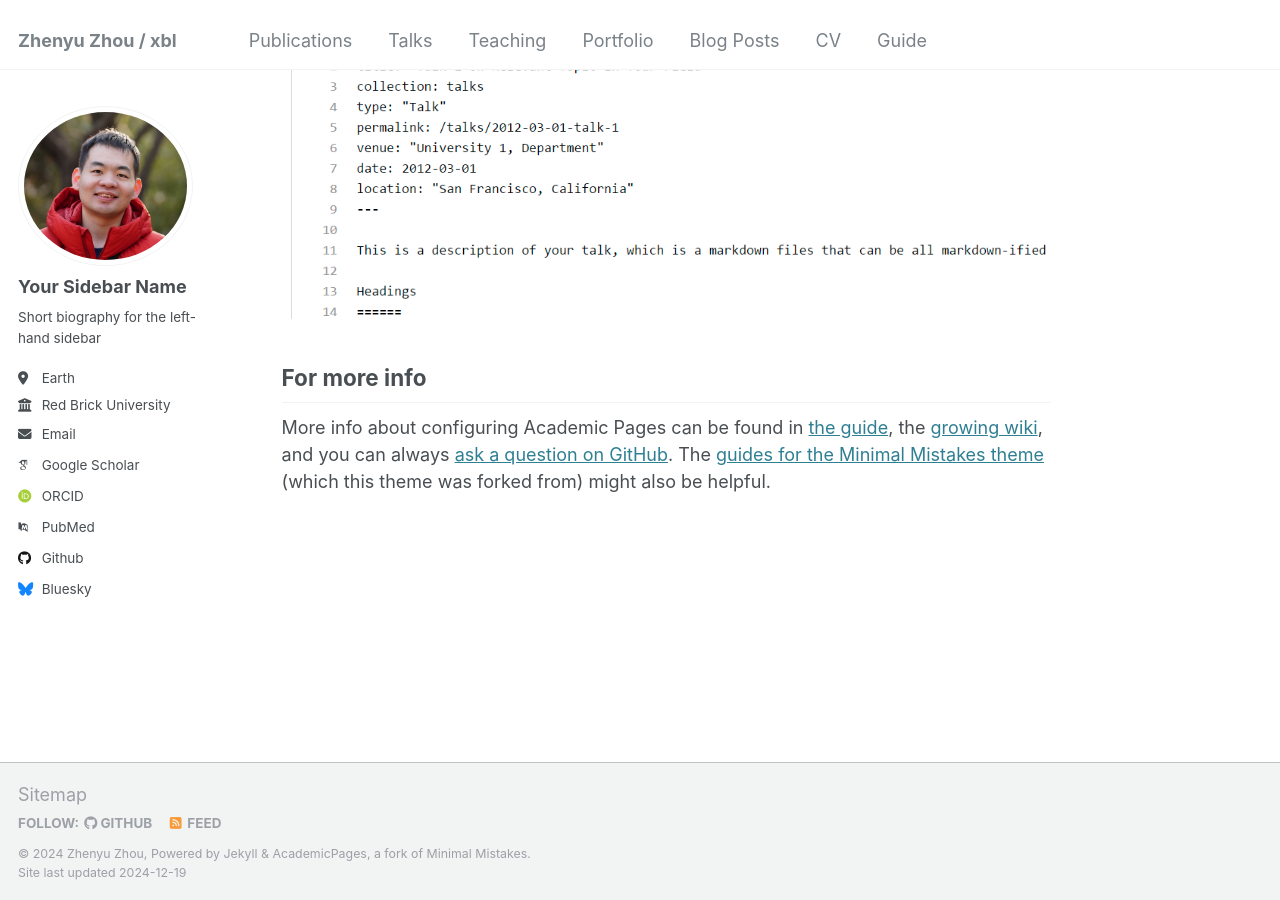
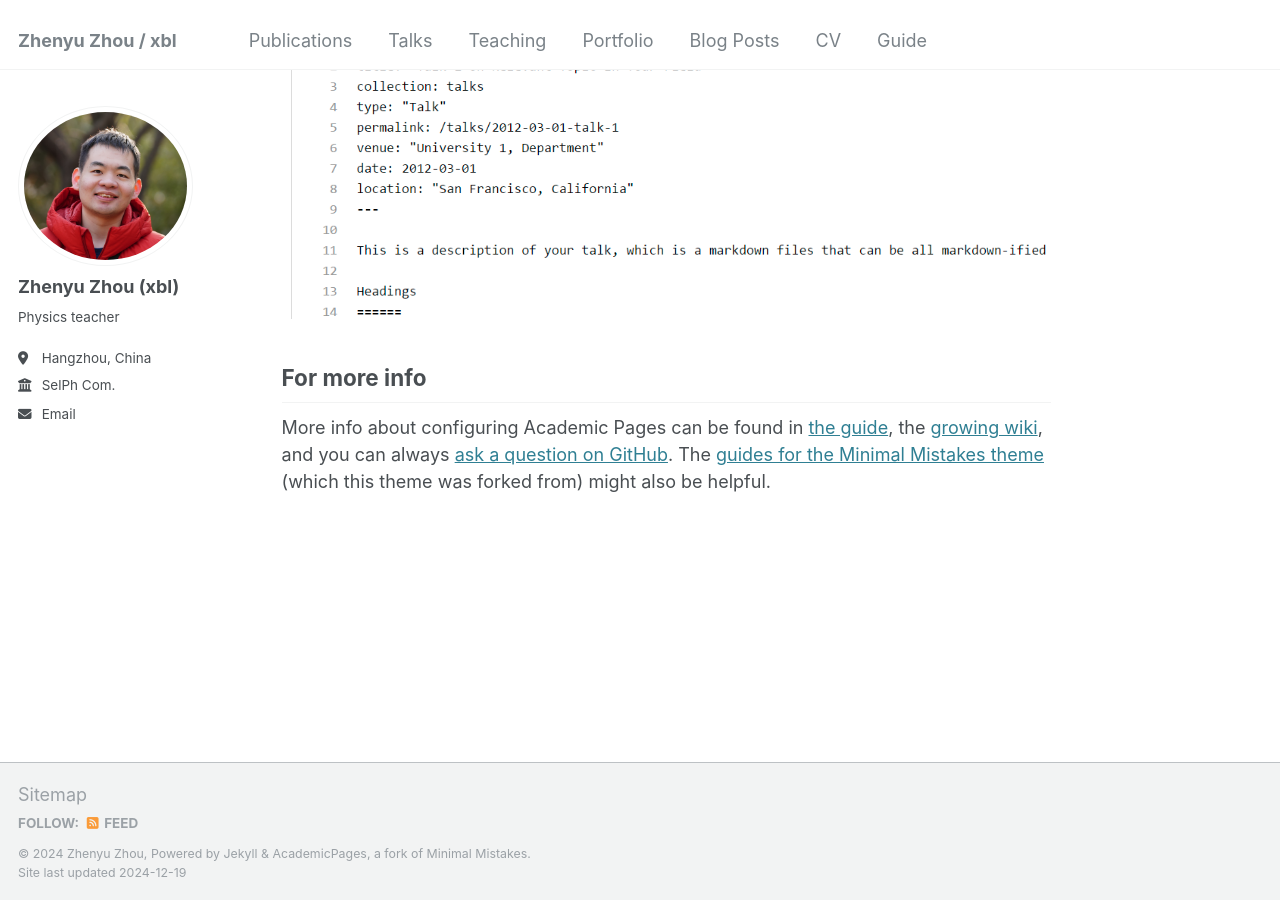
Before and after one commit to IoannesStephanus-xbl/xbl, a Jekyll site: the page built from _pages/about.md, in a window 1280 px wide and 900 px high, scrolled down 2427 px. Built offline with Jekyll 4.4.1, drawn with Linux system fonts in a browser that asks for light colours; some web fonts are replaced.

Commit message:
Update _config.yml

```diff
--- a/_config.yml
+++ b/_config.yml
@@ -11,7 +11,7 @@ locale                   : "en-US"
 title                    : "Zhenyu Zhou / xbl"
 title_separator          : "-"
 name                     : &name "Zhenyu Zhou"
-description              : &description "personal description"
+description              : &description "teacher & learner"
 url                      : https://xblzzy.github.io # the base hostname & protocol for your site e.g. "https://[your GitHub username].github.io"
 baseurl                  : "" # the subpath of your site, e.g. "/blog"
 repository               : "xblzzy/xblzzy.github.io"
@@ -22,21 +22,21 @@ repository               : "xblzzy/xblzzy.github.io"
 author:
   # Biographic information
   avatar           : "profile.jpg"
-  name             : "Your Sidebar Name"
+  name             : "Zhenyu Zhou (xbl)"
   pronouns         : # example: "she/her"
-  bio              : "Short biography for the left-hand sidebar"
-  location         : "Earth"
-  employer         : "Red Brick University"
+  bio              : "Physics teacher"
+  location         : "Hangzhou, China"
+  employer         : "SelPh Com."
   uri              : # URL
-  email            : "none@example.org"
+  email            : "xblzzy@zju.edu.cn"
 
   # Academic websites
   arxiv            : # URL - Update with the correct link to your profile
-  googlescholar    : "https://scholar.google.com/citations?user=PS_CX0AAAAAJ"
+  googlescholar    : #"https://scholar.google.com/citations?user=PS_CX0AAAAAJ"
   impactstory      : # URL
-  orcid            : "http://orcid.org/yourorcidurl"
+  orcid            : #"http://orcid.org/yourorcidurl"
   semantic         : # URL
-  pubmed           : "https://www.ncbi.nlm.nih.gov/pubmed/?term=john+snow"
+  pubmed           : #"https://www.ncbi.nlm.nih.gov/pubmed/?term=john+snow"
   researchgate     : # URL
   scopus           : # URL
 
@@ -44,12 +44,12 @@ author:
   bitbucket        : # Username - Update with your username on the site
   codepen          : # Username
   dribbble         : # Username
-  github           : "academicpages"
+  github           : #"academicpages"
   kaggle           : # Username
   stackoverflow    : # User number or user number and name (i.e., use "1" or "1/jeff-atwood")
 
   # Social media
-  bluesky          : "bsky.app" # Replace this with you Bluesky username
+  bluesky          : #"bsky.app" # Replace this with you Bluesky username
   facebook         : # Username
   flickr           : # Username
   foursquare       : # Username
```
